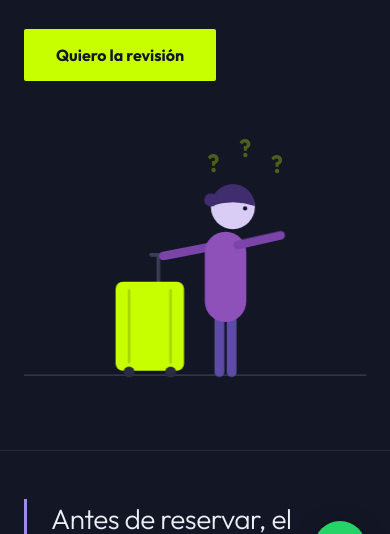
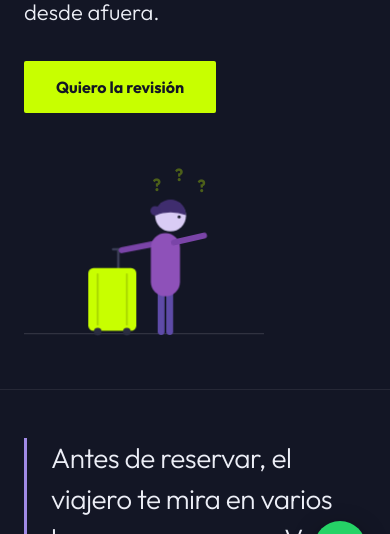
Before and after one commit to lausilvester/onlike, a plain HTML site: page como-te-ve-un-viajero.html in a window 390 px wide. Shown: the part 247-781 px from the top of the page. Drawn offline with Linux system fonts and the light colour scheme.

Commit message:
Cómo te ve un viajero: animación más chica y aire bajo el menú
La animación pasa de 520 a 320 px de ancho en escritorio y de 360 a 240 px en celular. El hero toma el mismo aire bajo el menú que el resto del sitio.

```diff
--- a/como-te-ve-un-viajero.html
+++ b/como-te-ve-un-viajero.html
@@ -246,7 +246,7 @@ j=d.createElement(s),dl=l!='dataLayer'?'&l='+l:'';j.async=true;j.src=
   .btn-violeta:hover { background: #7c43a4; transform: translateY(-2px); }
 
   /* ---------- hero ---------- */
-  .hero { background: var(--dark); padding: 4rem 0 4rem; position: relative; overflow: hidden; }
+  .hero { background: var(--dark); padding: 6rem 0 3rem; position: relative; overflow: hidden; }
   .hero-inner { max-width: 560px; position: relative; }
   .hero h1 { font-weight: 300; font-size: clamp(2.75rem, 6vw, 4.5rem); line-height: 1.05; letter-spacing: -0.035em; color: var(--texto-1); margin-bottom: 1.5rem; }
   .hero h1 b { font-weight: 700; }
@@ -307,7 +307,7 @@ j=d.createElement(s),dl=l!='dataLayer'?'&l='+l:'';j.async=true;j.src=
     .nav-links li:not(:last-child) { display: none; }
     .container, .narrow { padding: 0 1.5rem; }
     section { padding: 3rem 0; }
-    .hero { padding: 4rem 0 4rem; }
+    .hero { padding: 6rem 0 3rem; }
     .duo { grid-template-columns: 1fr; gap: 2rem; }
     .precio-box { grid-template-columns: 1fr; gap: 1.5rem; padding: 2rem; }
     .lugar { grid-template-columns: 34px 1fr; gap: 0.75rem; }
@@ -319,7 +319,7 @@ j=d.createElement(s),dl=l!='dataLayer'?'&l='+l:'';j.async=true;j.src=
 
   /* ---------- animación del hero ---------- */
   .hero-grid { display: grid; grid-template-columns: 1fr 1fr; gap: 2rem; align-items: center; }
-  .hero-anim svg { display: block; width: 100%; max-width: 520px; height: auto; margin-left: auto; }
+  .hero-anim svg { display: block; width: 100%; max-width: 320px; height: auto; margin: 0 auto; }
   .v-walker { animation: v-walk 8s linear infinite; }
   .v-leg, .v-arm { transform-box: fill-box; transform-origin: top center; }
   .v-leg-a { animation: v-leg-a 8s linear infinite; }
@@ -340,7 +340,7 @@ j=d.createElement(s),dl=l!='dataLayer'?'&l='+l:'';j.async=true;j.src=
   @keyframes v-q3 { 0%,48% { opacity: 0; transform: scale(0.5); } 52%,61% { opacity: 1; transform: scale(1); } 64%,100% { opacity: 0; transform: scale(1); } }
   @media (max-width: 860px) {
     .hero-grid { grid-template-columns: 1fr; }
-    .hero-anim svg { max-width: 360px; margin: 1rem 0 0; }
+    .hero-anim svg { max-width: 240px; margin: 1rem 0 0; }
   }
   @media (prefers-reduced-motion: reduce) {
     .v-walker, .v-leg-a, .v-leg-b, .v-arm, .v-phone, .v-q1, .v-q2, .v-q3 { animation: none !important; }
```
